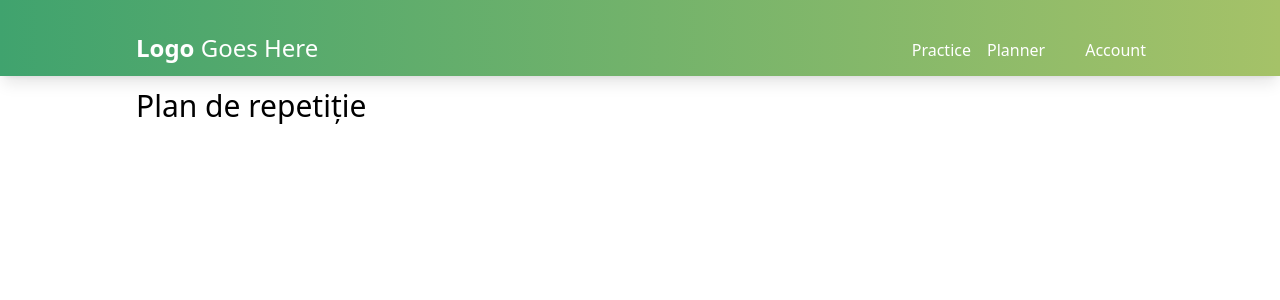
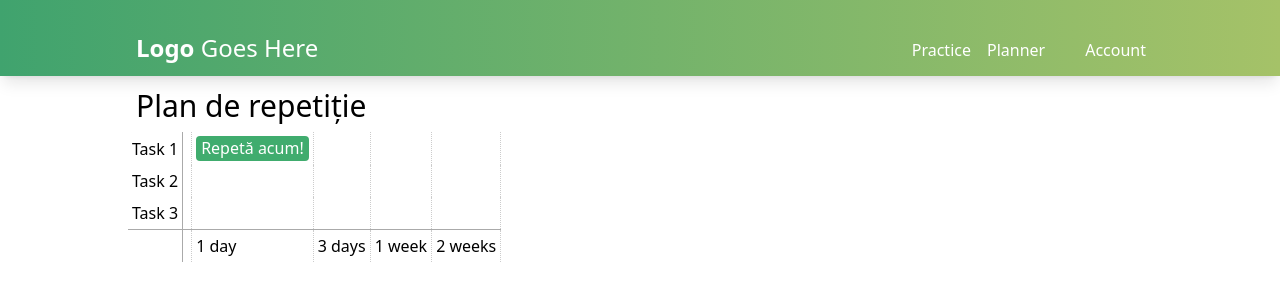
Before and after one commit to ratasorin/unihack, a React (Vite) app in the folder client/: page /planner in a window 1280 px wide. Shown: the top 300 px of the page. Built offline with nearby package versions, Linux system fonts and the light colour scheme; some icons are missing.

Commit message:
Planner update

```diff
--- /dev/null
+++ b/client/src/components/timetable/index.jsx
@@ -0,0 +1,46 @@
+/**************************
+ * IMPORTS
+ ***************************/
+import './timetable.css';
+
+/**************************
+ * CONFIG
+ ***************************/
+export default function Timetable(params) {
+    return (
+        <table className='timetable'>
+            <tr>
+                <td>Task 1</td>
+                <td></td>
+                <td><div className='event'>Repetă acum!</div></td>
+                <td></td>
+                <td></td>
+                <td></td>
+            </tr>
+            <tr>
+                <td>Task 2</td>
+                <td></td>
+                <td></td>
+                <td></td>
+                <td></td>
+                <td></td>
+            </tr>
+            <tr>
+                <td>Task 3</td>
+                <td></td>
+                <td></td>
+                <td></td>
+                <td></td>
+                <td></td>
+            </tr>
+            <tr>
+                <td></td>
+                <td></td>
+                <td>1 day</td>
+                <td>3 days</td>
+                <td>1 week</td>
+                <td>2 weeks</td>
+            </tr>
+        </table>
+    );
+}
--- /dev/null
+++ b/client/src/components/timetable/timetable.css
@@ -0,0 +1,17 @@
+.timetable tr td {
+    border-right: 1px dotted #ccc;
+    padding: 4px;
+}
+.timetable tr td:first-child {
+    border-right: 1px solid #aaa;
+}
+.timetable tr:last-child td {
+    border-top: 1px solid #aaa;
+}
+
+.timetable .event {
+    background-color: #40AC6E;
+    color: white;
+    border-radius: 4px;
+    padding: 0 5px 1px;
+}
--- a/client/src/pages/PlannerPage.jsx
+++ b/client/src/pages/PlannerPage.jsx
@@ -1,7 +1,7 @@
 /**************************
  * IMPORTS
  ***************************/
-
+import Timetable from '../components/timetable';
 
 /**************************
  * CONFIG
@@ -13,6 +13,7 @@ const PlannerPage = () => {
   return (
     <>
       <h1 className='text-3xl p-2 border-0 border-b-1 border-dotted border-gray-400'>Plan de repetiție</h1>
+      <Timetable />
     </>
   )
 };
```
